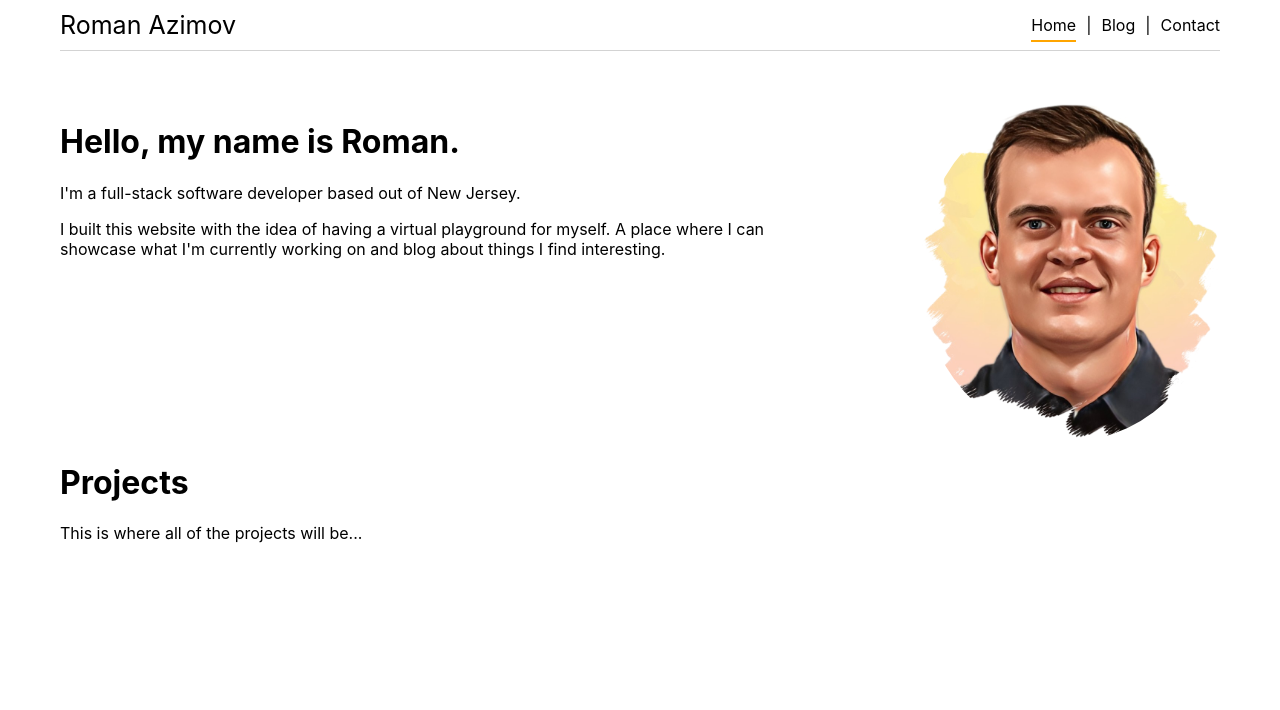
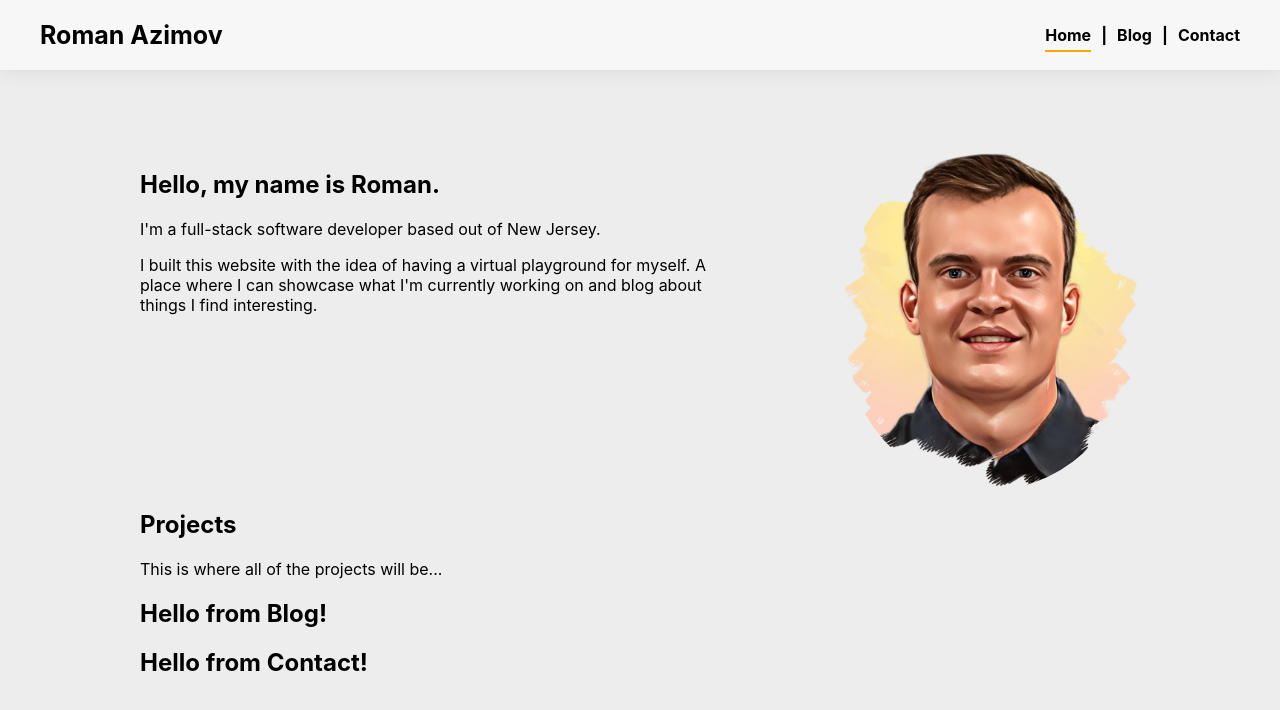
Before and after one commit to romanazimov/PersonalWebsite, a React (Create React App) app: page / in a window 1280 px wide. Shown: the top 710 px of the page. Built offline with nearby package versions, Linux system fonts and the light colour scheme.

Commit message:
Turned into SPA with smooth scrolling to section

```diff
--- a/src/App.js
+++ b/src/App.js
@@ -1,9 +1,8 @@
 import React from "react";
 import "./App.css";
+import "./styles/global.css";
 import Nav from "./Components/nav/Nav";
-// import Bio from "./Components/bio/Bio";
-// import Projects from "./Components/projects/Projects";
-import { Routes, Route } from "react-router-dom";
+// import { Routes, Route } from "react-router-dom";
 
 import Home from "./Pages/Home";
 import Blog from "./Pages/Blog";
@@ -12,20 +11,29 @@ import Contact from "./Pages/Contact";
 class App extends React.Component {
 	render() {
 		return (
-			<div>
+			<>
+				<header className="header">
 					<Nav />
+				</header>
+				{/* <div className="body-container">
 					<Routes>
 						<Route path="/" element={<Home />} />
 						<Route path="/blog" element={<Blog />} />
 						<Route path="/contact" element={<Contact />} />
 					</Routes>
+				</div> */}
+				<div className="body-container">
+					<Home />
+					<Blog  />
+					<Contact />
+				</div>
 				{/* <Bio />
 				<Projects /> */}
 				{/* <img src={logo} alt={"logo"}/>  */}
 				{/* <p>Hello world!</p>
 				<MyButton message={'Hello World!'}/>
 				<Table characterData={characters} /> */}
-			</div>
+			</>
 		);
 	}
 }
--- /dev/null
+++ b/src/Components/home/Home.css
@@ -0,0 +1,3 @@
+#home {
+    padding-top: 150px;
+}
--- a/src/Components/nav/Nav.css
+++ b/src/Components/nav/Nav.css
@@ -2,13 +2,21 @@ nav {
     display: flex;
     justify-content:space-between;
     align-items: center;
-    padding: 10px 0;
-    margin-bottom: 50px;
-    border-bottom: 1px solid lightgrey;
+    padding: 20px 40px;
+    box-sizing: border-box;
+    /* margin-bottom: 50px; */
+    box-shadow: 0 0 20px rgba(0,0,0,.09);
+    background-color: rgb(247, 247, 247);
+    position: fixed;
+    top: 0px;
+    width: 100%;
+    z-index: 100;
+    font-weight: 700;
 }
 
 a {
     color: black;
+    text-decoration: none;
 }
 
 a:hover {
--- a/src/Components/nav/Nav.js
+++ b/src/Components/nav/Nav.js
@@ -1,29 +1,48 @@
 import './Nav.css';
-import { Link, useMatch, useResolvedPath } from "react-router-dom";
+import { Link, useMatch, useResolvedPath, useNavigate } from "react-router-dom";
 
 export default function Nav() {
-	return (
-		<nav>
-			<a href='/'><span id='home-logo'>Roman Azimov</span></a>
-			<div>
-				<CustomLink to="/">Home</CustomLink>
-				<span className='seperator'>|</span>
-				<CustomLink to="/blog/">Blog</CustomLink>
-				<span className='seperator'>|</span>
-				<CustomLink to="/contact/">Contact</CustomLink>
-			</div>
-		</nav>
-	);
+    const navigate = useNavigate();
+
+    const scrollToSection = (id, path) => {
+        const element = document.getElementById(id);
+        if (element) {
+            element.scrollIntoView({ behavior: 'smooth' });
+            navigate(path);
+        }
+    };
+
+    function CustomLink({ to, children, ...props }) {
+        const resolvedPath = useResolvedPath(to);
+        const isActive = useMatch({ path: resolvedPath.pathname, end: true });
+
+        return (
+            <Link className={isActive ? "active" : ""} to={to} {...props}>
+                {children}
+            </Link>
+        );
+    }
+
+    return (
+        <nav>
+            <a href="/">
+                <span id="home-logo">Roman Azimov</span>
+            </a>
+            <div id="routes">
+                <a href="#home">
+                    <CustomLink to="/" onClick={() => scrollToSection('home', '/')}>
+                        Home
+                    </CustomLink>
+                </a>
+                <span className="seperator">|</span>
+                <CustomLink to="/blog" onClick={() => scrollToSection('blog', '/blog')}>
+                    Blog
+                </CustomLink>
+                <span className="seperator">|</span>
+                <CustomLink to="/contact" onClick={() => scrollToSection('contact', '/contact')}>
+                    Contact
+                </CustomLink>
+            </div>
+        </nav>
+    );
 }
-
-function CustomLink ({to, children, ...props }) {
-	const resolvedPath = useResolvedPath(to)
-	const isActive = useMatch({ path: resolvedPath.pathname, end:true })
-
-	return (
-		<Link className={ isActive ? "active" : "" } to={to} {...props}>
-			{children}
-		</Link>
-	)
-}
-// export default Nav;
--- a/src/Pages/Blog.js
+++ b/src/Pages/Blog.js
@@ -1,8 +1,8 @@
 function Blog() {
     return (
-        <div>
+        <section id="blog">
             <h1>Hello from Blog!</h1>
-        </div>
+        </section>
     );
 }
 
--- a/src/Pages/Contact.js
+++ b/src/Pages/Contact.js
@@ -1,8 +1,8 @@
 function Contact() {
     return (
-        <div>
+        <section id="contact">
             <h1>Hello from Contact!</h1>
-        </div>
+        </section>
     );
 }
 
--- a/src/Pages/Home.js
+++ b/src/Pages/Home.js
@@ -3,13 +3,14 @@
 
 import Bio from '../Components/bio/Bio';
 import Projects from "../Components/projects/Projects";
+import "../Components/home/Home.css"
 
 function Home() {
     return (
-        <div>
+        <section id="home">
             <Bio />
 			<Projects />
-        </div>
+        </section>
     );
 }
 
--- a/src/index.css
+++ b/src/index.css
@@ -4,20 +4,9 @@ body {
     sans-serif;
   -webkit-font-smoothing: antialiased;
   -moz-osx-font-smoothing: grayscale;
-  max-width: 1160px;
-  margin: 0 auto;
-  padding: 0 20px;
 }
-
-/* div {
-  padding: 0 60px;
-} */
 
 code {
   font-family: source-code-pro, Menlo, Monaco, Consolas, 'Courier New',
     monospace;
 }
-
-a {
-  text-decoration: none;
-}
--- /dev/null
+++ b/src/styles/global.css
@@ -0,0 +1,11 @@
+.body-container {
+    max-width: 1000px;
+    margin: 0 auto;
+    position: relative;
+}
+
+body {
+    margin: 0;
+    background-color: rgb(237, 237, 237);
+    height: 5000px;
+}
```
Lines whose indentation alone changed are shown as unchanged.
